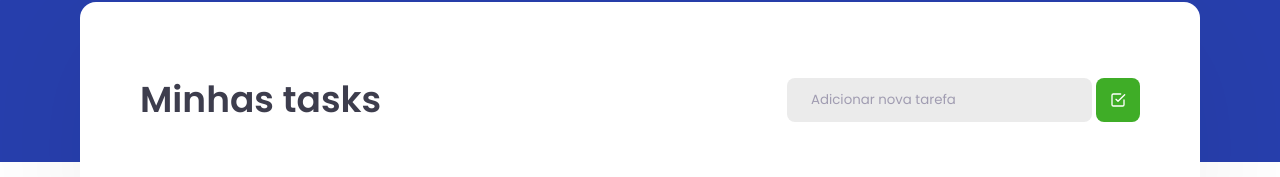
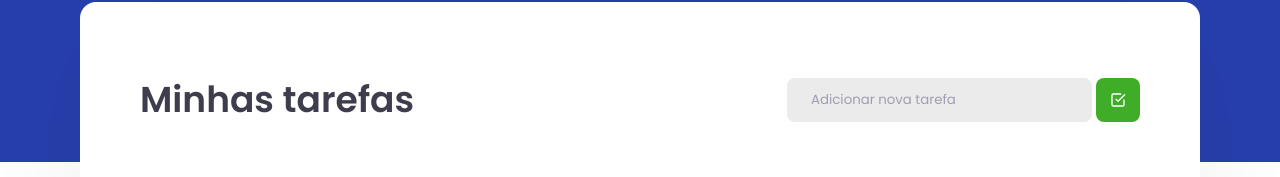
Before and after one commit to KevinVenancio/App-ToDo-Ignite, a React app: page / in a window 1280 px wide. Shown: the part 122-299 px from the top of the page. Built offline with nearby package versions, Linux system fonts and the light colour scheme.

Commit message:
atualização de classes

```diff
--- a/src/components/Header.tsx
+++ b/src/components/Header.tsx
@@ -4,7 +4,7 @@ export function Header() {
   return (
     <header className="header">
       <div>
-        <img src="/logo.svg" alt="to.do"/>
+        <img src="../../logo.svg" alt="to.do"/>
       </div>
     </header>
   )
--- a/src/components/TaskList.tsx
+++ b/src/components/TaskList.tsx
@@ -48,7 +48,7 @@ export function TaskList() {
   return (
     <section className="task-list container">
       <header>
-        <h2>Minhas tasks</h2>
+        <h2 className="my-task">Minhas tarefas</h2>
 
         <div className="input-group">
           <input
--- a/src/styles/header.scss
+++ b/src/styles/header.scss
@@ -12,4 +12,5 @@ header.header {
     align-items: center;
     justify-content: center;
   }
+
 }
```
